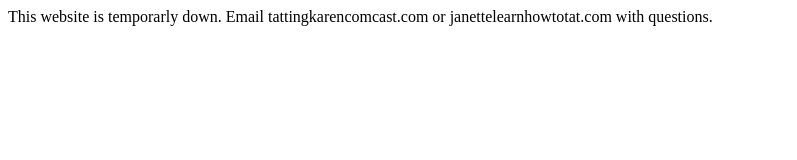
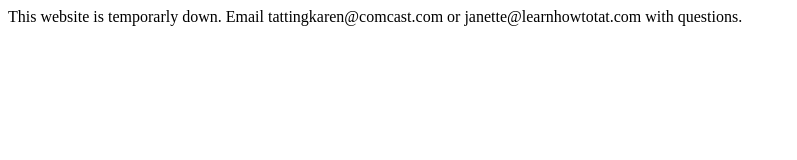
Before and after one commit to mlindysay/temp, a plain HTML site: page index.html in a window 1280 px wide. Shown: the whole page, without its empty margins (0-797 px from the left). Drawn offline with Linux system fonts and the light colour scheme.

Commit message:
Update index.html

```diff
--- a/index.html
+++ b/index.html
@@ -2,6 +2,6 @@
 	<head>
 	</head>
 	<body>
-	This website is temporarly down. Email tattingkaren<at>comcast.com or janette<at>learnhowtotat.com with questions.
+	This website is temporarly down. Email tattingkaren@comcast.com or janette@learnhowtotat.com with questions.
 	</body>
 </html>
```
